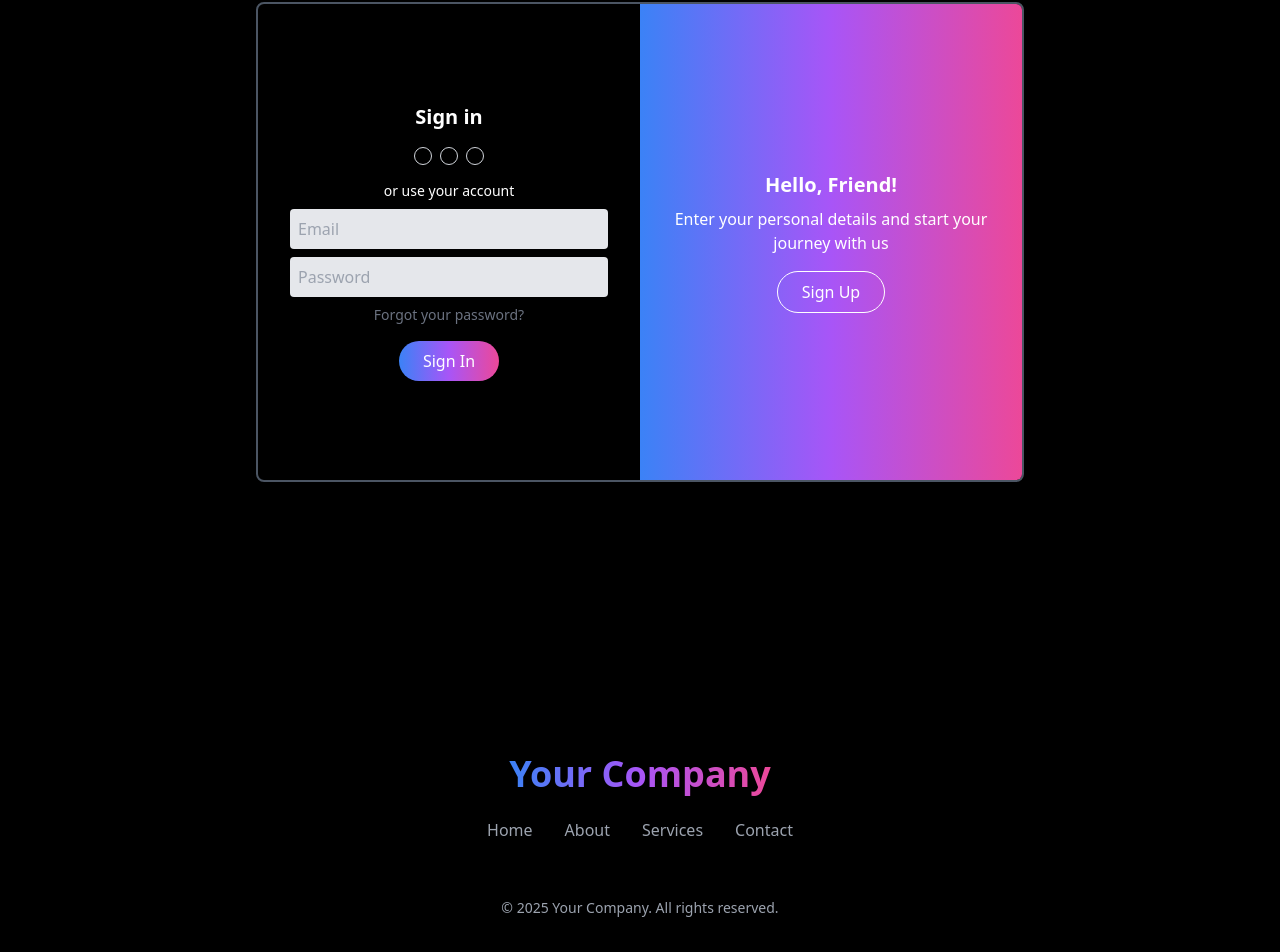
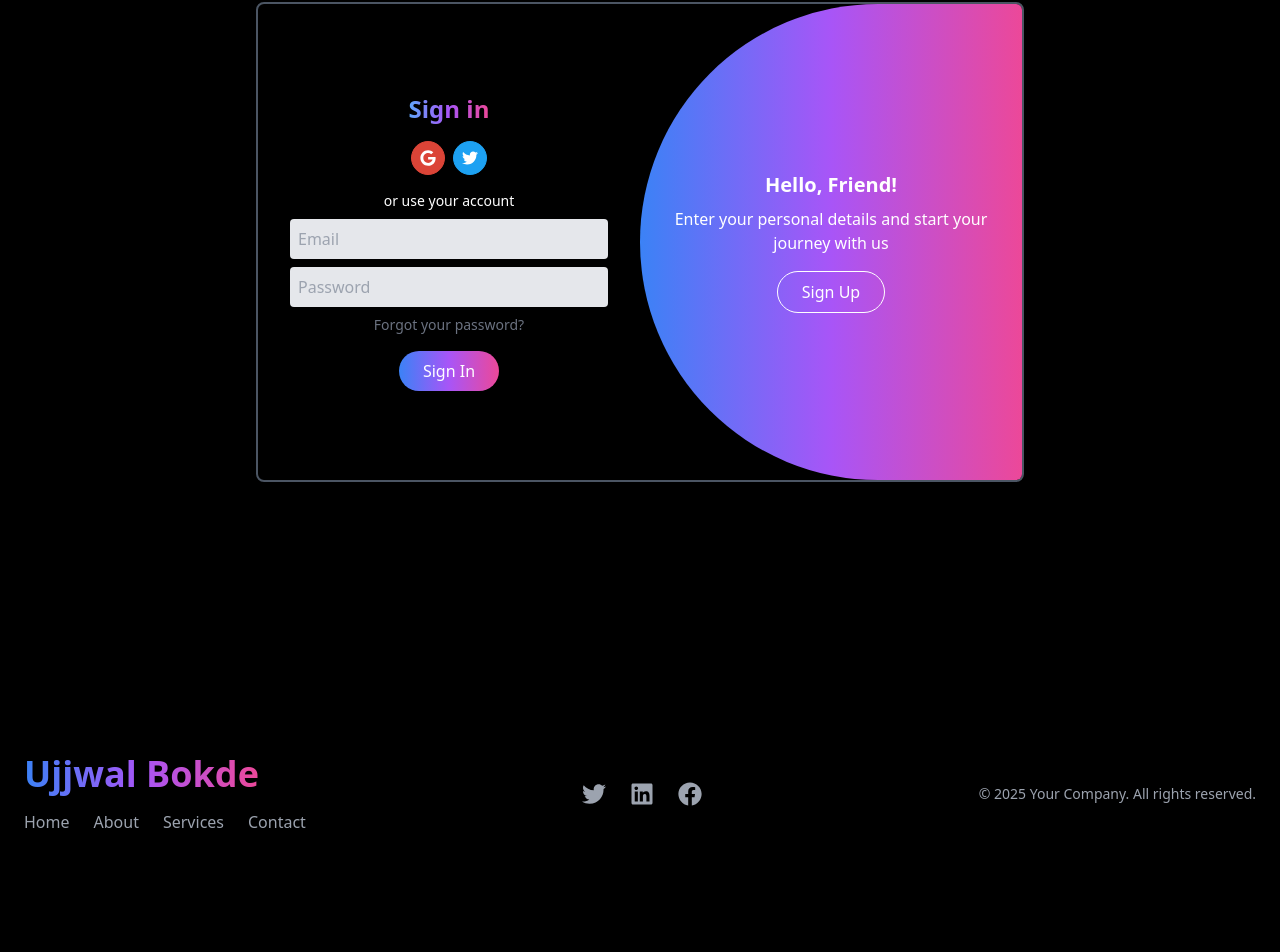
Before and after one commit to ujjwalbokde/landing-page-project, a Next.js app: page /login in a window 1280 px wide. Shown: the part 238-1190 px from the top of the page. After the commit the page ends 1120 px from the top, so only its background shows below. Built offline with nearby package versions, Linux system fonts and the light colour scheme.

Commit message:
images added

```diff
--- a/next.config.ts
+++ b/next.config.ts
@@ -1,7 +1,7 @@
 /** @type {import('next').NextConfig} */
 const nextConfig = {
   images: {
-    domains: ['aceternity.com', 'another-domain.com', 'yet-another-domain.com', 'images.unsplash.com'],
+    domains: ['aceternity.com','assets.aceternity.com', 'another-domain.com', 'yet-another-domain.com', 'images.unsplash.com'],
   },
 };
 
--- a/package.json
+++ b/package.json
@@ -17,6 +17,7 @@
     "class-variance-authority": "^0.7.1",
     "clsx": "^2.1.1",
     "cobe": "^0.6.3",
+    "fa": "^1.0.1",
     "framer-motion": "^12.0.6",
     "icons-react": "^3.7.1",
     "lucide-react": "^0.474.0",
@@ -24,6 +25,7 @@
     "next": "15.1.6",
     "react": "^18.3.1",
     "react-dom": "^18.3.1",
+    "react-icons": "^5.4.0",
     "tabler": "^1.0.0-alpha.8",
     "tailwind-merge": "^3.0.1",
     "tailwindcss-animate": "^1.0.7",
--- a/src/app/login/page.tsx
+++ b/src/app/login/page.tsx
@@ -1,6 +1,6 @@
 "use client";
 import { useState } from "react";
-
+import { FaGoogle, FaTwitter } from 'react-icons/fa';
 const AuthForm = () => {
   const [isSignUp, setIsSignUp] = useState(false);
 
@@ -14,11 +14,10 @@ const AuthForm = () => {
           className={`absolute top-0 w-full md:w-1/2 h-full transition-all duration-500 ${isSignUp ? "translate-x-full opacity-100 z-10" : "opacity-0 z-0"}`}
         >
           <form className="flex flex-col items-center justify-center h-full p-8 text-center">
-            <h1 className="text-xl font-bold">Create Account</h1>
+            <h1 className="text-2xl font-bold transition duration-300 text-transparent bg-gradient-to-r from-blue-400 via-purple-500 to-pink-500 bg-clip-text">Create Account</h1>
             <div className="flex gap-2 my-4">
-              <a href="#" className="p-2 border border-gray-300 rounded-full"><i className="fab fa-facebook-f"></i></a>
-              <a href="#" className="p-2 border border-gray-300 rounded-full"><i className="fab fa-google-plus-g"></i></a>
-              <a href="#" className="p-2 border border-gray-300 rounded-full"><i className="fab fa-linkedin-in"></i></a>
+            <a href="#" className="p-2 border border-[#db4437] bg-[#db4437]  hover:bg-red-700 rounded-full"><FaGoogle/></a>
+            <a href="#" className="p-2 border border-[#1da1f2] bg-[#1da1f2]  hover:bg-blue-600 rounded-full"><FaTwitter/></a>
             </div>
             <span className="text-sm">or use your email for registration</span>
             <input
@@ -47,11 +46,10 @@ const AuthForm = () => {
           className={`absolute top-0 w-full md:w-1/2 h-full transition-all duration-500 ${isSignUp ? "translate-x-full opacity-0 z-0" : "translate-x-0 opacity-100 z-10"}`}
         >
           <form className="flex flex-col items-center justify-center h-full p-8 text-center">
-            <h1 className="text-xl font-bold">Sign in</h1>
+            <h1 className="text-2xl font-bold transition duration-300 text-transparent bg-gradient-to-r from-blue-400 via-purple-500 to-pink-500 bg-clip-text">Sign in</h1>
             <div className="flex gap-2 my-4">
-              <a href="#" className="p-2 border border-gray-300 rounded-full"><i className="fab fa-facebook-f"></i></a>
-              <a href="#" className="p-2 border border-gray-300 rounded-full"><i className="fab fa-google-plus-g"></i></a>
-              <a href="#" className="p-2 border border-gray-300 rounded-full"><i className="fab fa-linkedin-in"></i></a>
+            <a href="#" className="p-2 border border-[#db4437] bg-[#db4437]  hover:bg-red-700 rounded-full"><FaGoogle/></a>
+            <a href="#" className="p-2 border border-[#1da1f2] bg-[#1da1f2]  hover:bg-blue-600 rounded-full"><FaTwitter/></a>
             </div>
             <span className="text-sm">or use your account</span>
             <input
@@ -73,7 +71,7 @@ const AuthForm = () => {
 
         {/* Panel - Hidden on small screens */}
         <div
-          className={`hidden md:flex absolute top-0 left-1/2 w-full md:w-1/2 h-full bg-gradient-to-r from-blue-500 via-purple-500 to-pink-500 text-white flex flex-col items-center justify-center transition-all duration-500 ${isSignUp ? "-translate-x-full" : "translate-x-0"}`}
+          className={`hidden md:flex ${!isSignUp?"rounded-l-full":"rounded-r-full"} absolute top-0 left-1/2 w-full md:w-1/2 h-full bg-gradient-to-r from-blue-500 via-purple-500 to-pink-500 text-white flex flex-col items-center justify-center transition-all duration-500 ${isSignUp ? "-translate-x-full" : "translate-x-0"}`}
         >
           <div className="text-center p-8">
             {isSignUp ? (
--- a/src/components/Footer.tsx
+++ b/src/components/Footer.tsx
@@ -1,19 +1,19 @@
 "use client";
 import React from "react";
+import { FaTwitter, FaLinkedin, FaFacebook } from "react-icons/fa"; // Import react-icons
 
 export function Footer() {
   return (
     <div className="bg-black text-white py-12 mt-16">
-      <div className="max-w-7xl mx-auto px-6 text-center">
-        {/* Footer Logo */}
-        <div className="text-4xl font-bold mb-6">
+      <div className="max-w-7xl mx-auto px-6 flex justify-between items-center">
+        {/* Left Section - Company Name and Links */}
+        <div className="flex flex-col items-start">
+          <div className="text-4xl font-bold mb-4">
             <span className="bg-gradient-to-r from-blue-500 via-purple-500 to-pink-500 text-transparent bg-clip-text">
-            Your Company
+              Ujjwal Bokde
             </span>
           </div>
-
-        {/* Footer Links */}
-        <div className="flex flex-wrap justify-center gap-4 md:gap-8 mb-6">
+          <div className="flex gap-6">
             <a href="#home" className="text-gray-400 hover:text-white transition duration-300">
               Home
             </a>
@@ -27,8 +27,9 @@ export function Footer() {
               Contact
             </a>
           </div>
+        </div>
 
-        {/* Social Media Icons */}
+        {/* Center Section - Social Media Icons */}
         <div className="flex justify-center gap-6">
           <a
             href="https://twitter.com"
@@ -37,7 +38,7 @@ export function Footer() {
             aria-label="Twitter"
             className="text-gray-400 hover:text-white transition duration-300"
           >
-            <i className="fab fa-twitter text-2xl"></i>
+            <FaTwitter className="text-2xl" />
           </a>
           <a
             href="https://linkedin.com"
@@ -46,7 +47,7 @@ export function Footer() {
             aria-label="LinkedIn"
             className="text-gray-400 hover:text-white transition duration-300"
           >
-            <i className="fab fa-linkedin text-2xl"></i>
+            <FaLinkedin className="text-2xl" />
           </a>
           <a
             href="https://facebook.com"
@@ -55,12 +56,12 @@ export function Footer() {
             aria-label="Facebook"
             className="text-gray-400 hover:text-white transition duration-300"
           >
-            <i className="fab fa-facebook text-2xl"></i>
+            <FaFacebook className="text-2xl" />
           </a>
         </div>
 
-        {/* Copyright */}
-        <div className="mt-8 text-gray-400 text-sm">
+        {/* Right Section - Copyright */}
+        <div className="text-gray-400 text-sm">
           <p>&copy; {new Date().getFullYear()} Your Company. All rights reserved.</p>
         </div>
       </div>
--- a/src/components/Hero.tsx
+++ b/src/components/Hero.tsx
@@ -10,93 +10,68 @@ export const products = [
     title: "Moonbeam",
     link: "https://gomoonbeam.com",
     thumbnail:
-      "https://aceternity.com/images/products/thumbnails/new/moonbeam.png",
+      "https://images.unsplash.com/photo-1445346753792-6c667d917349?w=500&auto=format&fit=crop&q=60&ixlib=rb-4.0.3&ixid=M3wxMjA3fDB8MHxzZWFyY2h8MTJ8fGVudmlyb25tZW50fGVufDB8fDB8fHww",
   },
   {
     title: "Cursor",
     link: "https://cursor.so",
     thumbnail:
-      "https://aceternity.com/images/products/thumbnails/new/cursor.png",
+      "https://images.unsplash.com/photo-1472313420546-a46e561861d8?w=500&auto=format&fit=crop&q=60&ixlib=rb-4.0.3&ixid=M3wxMjA3fDB8MHxzZWFyY2h8MTZ8fGVudmlyb25tZW50fGVufDB8fDB8fHww",
   },
   {
     title: "Rogue",
     link: "https://userogue.com",
     thumbnail:
-      "https://aceternity.com/images/products/thumbnails/new/rogue.png",
+      "https://images.unsplash.com/photo-1472214103451-9374bd1c798e?w=500&auto=format&fit=crop&q=60&ixlib=rb-4.0.3&ixid=M3wxMjA3fDB8MHxzZWFyY2h8MTh8fGVudmlyb25tZW50fGVufDB8fDB8fHww",
   },
 
   {
     title: "Editorially",
     link: "https://editorially.org",
     thumbnail:
-      "https://aceternity.com/images/products/thumbnails/new/editorially.png",
+      "https://images.unsplash.com/photo-1502472584811-0a2f2feb8968?w=500&auto=format&fit=crop&q=60&ixlib=rb-4.0.3&ixid=M3wxMjA3fDB8MHxzZWFyY2h8OHx8ZW52aXJvbm1lbnR8ZW58MHx8MHx8fDA%3D",
   },
   {
     title: "Editrix AI",
     link: "https://editrix.ai",
     thumbnail:
-      "https://aceternity.com/images/products/thumbnails/new/editrix.png",
+      "https://images.unsplash.com/photo-1466611653911-95081537e5b7?w=500&auto=format&fit=crop&q=60&ixlib=rb-4.0.3&ixid=M3wxMjA3fDB8MHxzZWFyY2h8NHx8ZW52aXJvbm1lbnR8ZW58MHx8MHx8fDA%3D",
   },
   {
     title: "Pixel Perfect",
     link: "https://app.pixelperfect.quest",
     thumbnail:
-      "https://aceternity.com/images/products/thumbnails/new/pixelperfect.png",
+      "https://images.unsplash.com/photo-1421789665209-c9b2a435e3dc?w=500&auto=format&fit=crop&q=60&ixlib=rb-4.0.3&ixid=M3wxMjA3fDB8MHxzZWFyY2h8Nnx8ZW52aXJvbm1lbnR8ZW58MHx8MHx8fDA%3D",
   },
 
   {
     title: "Algochurn",
     link: "https://algochurn.com",
     thumbnail:
-      "https://aceternity.com/images/products/thumbnails/new/algochurn.png",
+      "https://images.unsplash.com/photo-1416169607655-0c2b3ce2e1cc?w=500&auto=format&fit=crop&q=60&ixlib=rb-4.0.3&ixid=M3wxMjA3fDB8MHxzZWFyY2h8Mnx8ZW52aXJvbm1lbnR8ZW58MHx8MHx8fDA%3D",
   },
   {
     title: "Aceternity UI",
     link: "https://ui.aceternity.com",
     thumbnail:
-      "https://aceternity.com/images/products/thumbnails/new/aceternityui.png",
+      "https://images.unsplash.com/photo-1501854140801-50d01698950b?w=500&auto=format&fit=crop&q=60&ixlib=rb-4.0.3&ixid=M3wxMjA3fDB8MHxzZWFyY2h8Mjd8fGVudmlyb25tZW50fGVufDB8fDB8fHww",
   },
   {
     title: "Tailwind Master Kit",
     link: "https://tailwindmasterkit.com",
     thumbnail:
-      "https://aceternity.com/images/products/thumbnails/new/tailwindmasterkit.png",
+      "https://images.unsplash.com/photo-1431057259500-78dd318a0a75?w=500&auto=format&fit=crop&q=60&ixlib=rb-4.0.3&ixid=M3wxMjA3fDB8MHxzZWFyY2h8MzB8fGVudmlyb25tZW50fGVufDB8fDB8fHww",
   },
   {
     title: "SmartBridge",
     link: "https://smartbridgetech.com",
     thumbnail:
-      "https://aceternity.com/images/products/thumbnails/new/smartbridge.png",
+      "https://images.unsplash.com/photo-1621451537084-482c73073a0f?w=500&auto=format&fit=crop&q=60&ixlib=rb-4.0.3&ixid=M3wxMjA3fDB8MHxzZWFyY2h8NDN8fGVudmlyb25tZW50fGVufDB8fDB8fHww",
   },
   {
     title: "Renderwork Studio",
     link: "https://renderwork.studio",
     thumbnail:
-      "https://aceternity.com/images/products/thumbnails/new/renderwork.png",
-  },
-
-  {
-    title: "Creme Digital",
-    link: "https://cremedigital.com",
-    thumbnail:
-      "https://aceternity.com/images/products/thumbnails/new/cremedigital.png",
-  },
-  {
-    title: "Golden Bells Academy",
-    link: "https://goldenbellsacademy.com",
-    thumbnail:
-      "https://aceternity.com/images/products/thumbnails/new/goldenbellsacademy.png",
-  },
-  {
-    title: "Invoker Labs",
-    link: "https://invoker.lol",
-    thumbnail:
-      "https://aceternity.com/images/products/thumbnails/new/invoker.png",
-  },
-  {
-    title: "E Free Invoice",
-    link: "https://efreeinvoice.com",
-    thumbnail:
-      "https://aceternity.com/images/products/thumbnails/new/efreeinvoice.png",
+      "https://images.unsplash.com/photo-1469365556835-3da3db4c253b?w=500&auto=format&fit=crop&q=60&ixlib=rb-4.0.3&ixid=M3wxMjA3fDB8MHxzZWFyY2h8NzB8fGVudmlyb25tZW50fGVufDB8fDB8fHww",
   },
 ];
--- a/src/components/ui/apple-cards-carousel.tsx
+++ b/src/components/ui/apple-cards-carousel.tsx
@@ -91,7 +91,7 @@ export const Carousel = ({ items, initialScroll = 0 }: CarouselProps) => {
     <CarouselContext.Provider
       value={{ onCardClose: handleCardClose, currentIndex }}
     >
-      <div className="relative w-full">
+      <div className="relative w-full ">
         <div
           className="flex w-full overflow-x-scroll overscroll-x-auto py-10 md:py-20 scroll-smooth [scrollbar-width:none]"
           ref={carouselRef}
--- a/src/components/ui/hero-parallax.tsx
+++ b/src/components/ui/hero-parallax.tsx
@@ -8,14 +8,12 @@ import {
   MotionValue,
 } from "framer-motion";
 import Image from "next/image";
-import Link from "next/link";
 
 export const HeroParallax = ({
   products,
 }: {
   products: {
     title: string;
-    link: string;
     thumbnail: string;
   }[];
 }) => {
@@ -120,7 +118,6 @@ export const ProductCard = ({
 }: {
   product: {
     title: string;
-    link: string;
     thumbnail: string;
   };
   translate: MotionValue<number>;
@@ -136,10 +133,7 @@ export const ProductCard = ({
       key={product.title}
       className="group/product h-96 w-[30rem] relative flex-shrink-0"
     >
-      <Link
-        href={product.link}
-        className="block group-hover/product:shadow-2xl "
-      >
+
         <Image
           src={product.thumbnail}
           height="600"
@@ -147,7 +141,7 @@ export const ProductCard = ({
           className="object-cover object-left-top absolute h-full w-full inset-0"
           alt={product.title}
         />
-      </Link>
+
       <div className="absolute inset-0 h-full w-full opacity-0 group-hover/product:opacity-80 bg-black pointer-events-none"></div>
       <h2 className="absolute bottom-4 left-4 opacity-0 group-hover/product:opacity-100 text-white">
         {product.title}
```
Also changed, not shown: 1 other file (tests, documents, lock files or other folders). Lines whose indentation alone changed are shown as unchanged.
